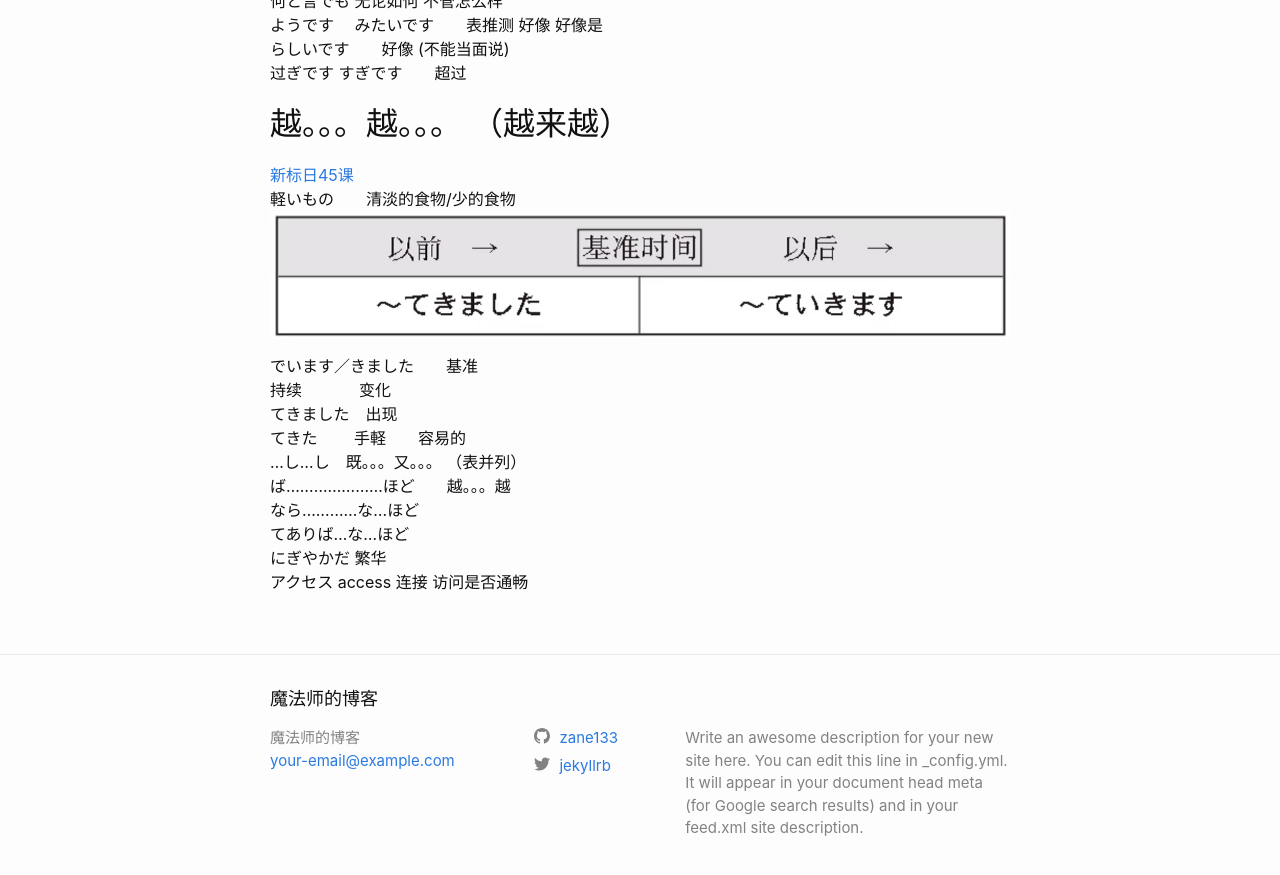
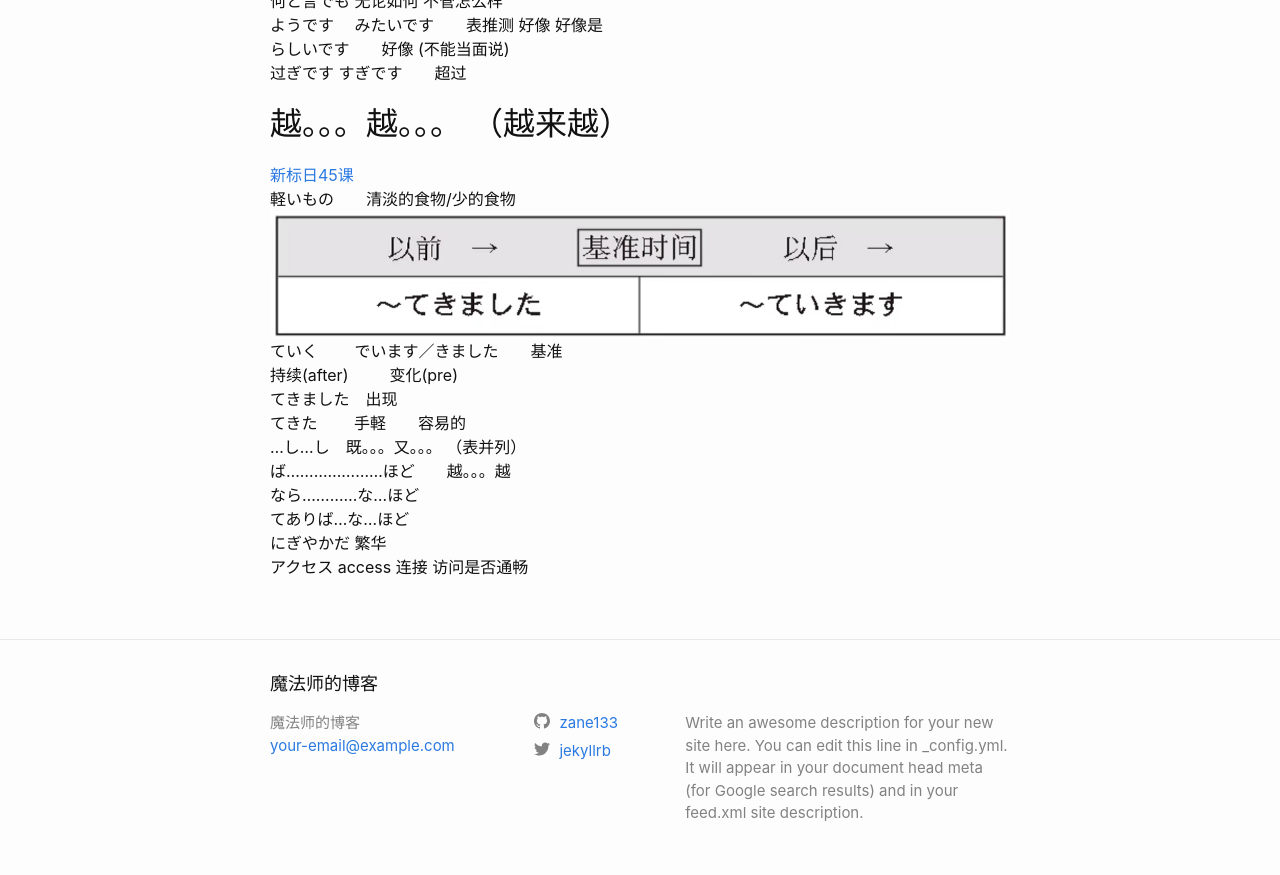
Before and after one commit to zane133/zane133.github.io, a Jekyll site: the page built from _posts/2019-08-17-japanese_study.markdown, in a window 1280 px wide and 900 px high, scrolled down 11987 px. Shown: the top 875 px of the window. Built offline with Jekyll 4.4.1, drawn with Linux system fonts in a browser that asks for light colours.

Commit message:
Update 2019-08-17-japanese_study.markdown

```diff
--- a/_posts/2019-08-17-japanese_study.markdown
+++ b/_posts/2019-08-17-japanese_study.markdown
@@ -415,9 +415,9 @@ must     if     的话
 [新标日45课](https://www.bilibili.com/video/av14150839/?p=47)
 軽いもの　　清淡的食物/少的食物
 ![20191119122155.png]({{site.baseurl}}/img/20191119122155.png)
-
+ていく
 でいます／きました　　基准
-持续   &emsp;&emsp;&emsp;   变化
+持续(after) &emsp;&emsp;   变化(pre)
 てきました　出现
 てきた
 手軽　　容易的
```
